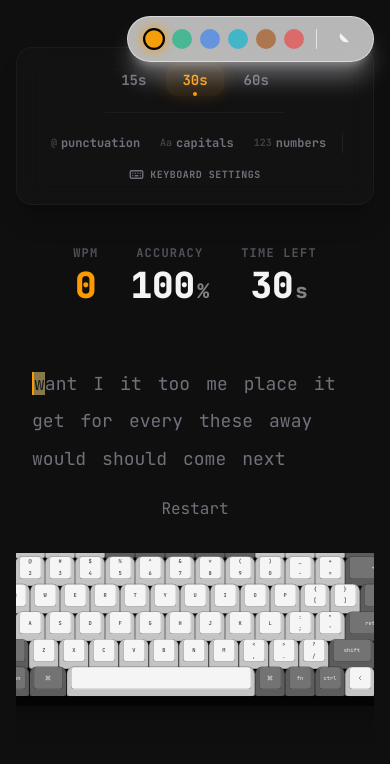
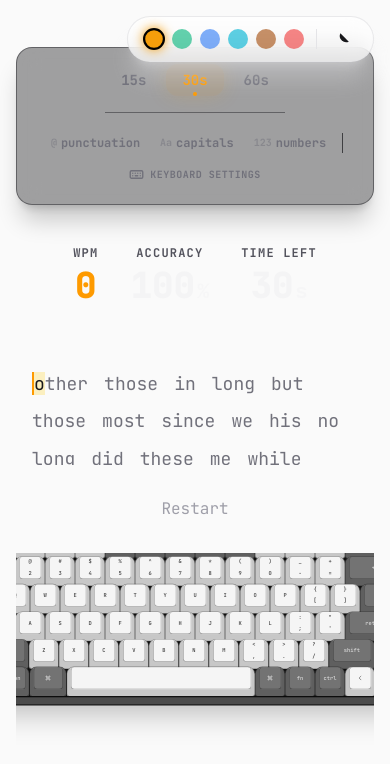
Before and after one commit to kuldeeprajput-dev/own-typing, a Next.js app: page / in a window 390 px wide. Shown: the top 764 px of the page. Built offline with nearby package versions, Linux system fonts and the light colour scheme; no server answers.

Commit message:
feat: implement animated theme-switching ripple effect with dynamic color mapping

```diff
--- a/components/TypingTest.tsx
+++ b/components/TypingTest.tsx
@@ -9,12 +9,150 @@ import WordDisplay from './WordDisplay';
 import ThemeToggle from './ThemeToggle';
 import VirtualKeyboard from './VirtualKeyboard';
 import KeyboardSettingsModal from './KeyboardSettingsModal';
+import { useKeyboardSettings, KeyboardTheme } from '@/context/KeyboardSettingsContext';
+
+interface ThemeStyles {
+  bg: string;
+  text: string;
+  accentText: string;
+  tryAgainBtn: string;
+  tryAgainHover: string;
+  restartBtn: string;
+  focusCard: string;
+}
+
+const themeStylesMap: Record<KeyboardTheme, { dark: ThemeStyles; light: ThemeStyles }> = {
+  Classic: {
+    dark: {
+      bg: 'bg-[#0f0f0f]',
+      text: 'text-zinc-100',
+      accentText: 'text-amber-500',
+      tryAgainBtn: 'bg-amber-500 text-black hover:bg-amber-400 shadow-[0_0_20px_rgba(245,158,11,0.2)]',
+      tryAgainHover: 'hover:scale-105 active:scale-95',
+      restartBtn: 'text-zinc-500 hover:text-zinc-300',
+      focusCard: 'bg-zinc-800/80 text-zinc-400 border border-zinc-700/50',
+    },
+    light: {
+      bg: 'bg-[#fafafa]',
+      text: 'text-zinc-900',
+      accentText: 'text-amber-600',
+      tryAgainBtn: 'bg-amber-600 text-white hover:bg-amber-500 shadow-[0_0_20px_rgba(217,119,6,0.15)]',
+      tryAgainHover: 'hover:scale-105 active:scale-95',
+      restartBtn: 'text-zinc-400 hover:text-zinc-650',
+      focusCard: 'bg-zinc-200/85 text-zinc-600 border border-zinc-300/50',
+    },
+  },
+  Mint: {
+    dark: {
+      bg: 'bg-[#0c1815]',
+      text: 'text-[#d1fae5]',
+      accentText: 'text-emerald-400',
+      tryAgainBtn: 'bg-emerald-400 text-black hover:bg-emerald-300 shadow-[0_0_20px_rgba(52,211,153,0.2)]',
+      tryAgainHover: 'hover:scale-105 active:scale-95',
+      restartBtn: 'text-emerald-600/70 hover:text-emerald-300',
+      focusCard: 'bg-[#0e211e]/90 text-emerald-300/80 border border-emerald-950/50',
+    },
+    light: {
+      bg: 'bg-[#f0fdf4]',
+      text: 'text-[#064e3b]',
+      accentText: 'text-emerald-600',
+      tryAgainBtn: 'bg-emerald-600 text-white hover:bg-emerald-500 shadow-[0_0_20px_rgba(5,150,105,0.15)]',
+      tryAgainHover: 'hover:scale-105 active:scale-95',
+      restartBtn: 'text-emerald-600/50 hover:text-emerald-800',
+      focusCard: 'bg-emerald-100/90 text-emerald-850 border border-emerald-250',
+    },
+  },
+  Royal: {
+    dark: {
+      bg: 'bg-[#070b13]',
+      text: 'text-[#dbeafe]',
+      accentText: 'text-blue-400',
+      tryAgainBtn: 'bg-blue-500 text-white hover:bg-blue-400 shadow-[0_0_20px_rgba(59,130,246,0.2)]',
+      tryAgainHover: 'hover:scale-105 active:scale-95',
+      restartBtn: 'text-blue-500/70 hover:text-blue-300',
+      focusCard: 'bg-[#0a0f1d]/90 text-blue-300/80 border border-blue-950/50',
+    },
+    light: {
+      bg: 'bg-[#f0f7ff]',
+      text: 'text-[#1e3a8a]',
+      accentText: 'text-blue-600',
+      tryAgainBtn: 'bg-blue-600 text-white hover:bg-blue-500 shadow-[0_0_20px_rgba(37,99,235,0.15)]',
+      tryAgainHover: 'hover:scale-105 active:scale-95',
+      restartBtn: 'text-blue-500/50 hover:text-blue-800',
+      focusCard: 'bg-blue-100/90 text-blue-850 border border-blue-250',
+    },
+  },
+  Dolch: {
+    dark: {
+      bg: 'bg-[#181818]',
+      text: 'text-[#e5e7eb]',
+      accentText: 'text-cyan-400',
+      tryAgainBtn: 'bg-cyan-400 text-black hover:bg-cyan-300 shadow-[0_0_20px_rgba(6,182,212,0.2)]',
+      tryAgainHover: 'hover:scale-105 active:scale-95',
+      restartBtn: 'text-zinc-500 hover:text-zinc-300',
+      focusCard: 'bg-[#1c1c1c]/90 text-zinc-400 border border-zinc-800/80',
+    },
+    light: {
+      bg: 'bg-[#f3f4f6]',
+      text: 'text-[#111827]',
+      accentText: 'text-cyan-600',
+      tryAgainBtn: 'bg-cyan-600 text-white hover:bg-cyan-550 shadow-[0_0_20px_rgba(8,145,178,0.15)]',
+      tryAgainHover: 'hover:scale-105 active:scale-95',
+      restartBtn: 'text-zinc-400 hover:text-zinc-700',
+      focusCard: 'bg-zinc-200/90 text-zinc-650 border border-zinc-300',
+    },
+  },
+  Sand: {
+    dark: {
+      bg: 'bg-[#14120e]',
+      text: 'text-[#f5f5dc]',
+      accentText: 'text-amber-500',
+      tryAgainBtn: 'bg-amber-500 text-black hover:bg-amber-400 shadow-[0_0_20px_rgba(245,158,11,0.2)]',
+      tryAgainHover: 'hover:scale-105 active:scale-95',
+      restartBtn: 'text-[#8c7853]/70 hover:text-[#f5f5dc]',
+      focusCard: 'bg-[#1f1a14]/90 text-[#8c7853] border border-[#3e3427]/80',
+    },
+    light: {
+      bg: 'bg-[#fdfbf7]',
+      text: 'text-[#451a03]',
+      accentText: 'text-amber-700',
+      tryAgainBtn: 'bg-amber-755 text-white hover:bg-amber-600 shadow-[0_0_20px_rgba(180,83,9,0.15)]',
+      tryAgainHover: 'hover:scale-105 active:scale-95',
+      restartBtn: 'text-[#8c7853]/60 hover:text-[#451a03]',
+      focusCard: 'bg-[#ebdcc3]/90 text-[#8c7853] border border-[#ebdcc3]/85',
+    },
+  },
+  Scarlet: {
+    dark: {
+      bg: 'bg-[#140606]',
+      text: 'text-[#ffe4e6]',
+      accentText: 'text-red-400',
+      tryAgainBtn: 'bg-red-500 text-white hover:bg-red-450 shadow-[0_0_20px_rgba(239,68,68,0.2)]',
+      tryAgainHover: 'hover:scale-105 active:scale-95',
+      restartBtn: 'text-red-700/70 hover:text-[#ffe4e6]',
+      focusCard: 'bg-[#1e0a0a]/90 text-red-400/80 border border-red-950/80',
+    },
+    light: {
+      bg: 'bg-[#fff5f5]',
+      text: 'text-[#7f1d1d]',
+      accentText: 'text-red-600',
+      tryAgainBtn: 'bg-red-600 text-white hover:bg-red-500 shadow-[0_0_20px_rgba(220,38,38,0.15)]',
+      tryAgainHover: 'hover:scale-105 active:scale-95',
+      restartBtn: 'text-red-500/50 hover:text-red-800',
+      focusCard: 'bg-red-100/90 text-red-850 border border-red-250',
+    },
+  },
+};
 
 export default function TypingTest() {
   const [isFocused, setIsFocused] = useState(false);
-  const [isDark, setIsDark] = useState(true);
   const [isSettingsOpen, setIsSettingsOpen] = useState(false);
   const containerRef = useRef<HTMLDivElement>(null);
+
+  const { settings } = useKeyboardSettings();
+  const isDark = settings.isDark;
+  const themeStyles = themeStylesMap[settings.theme] || themeStylesMap.Classic;
+  const styles = isDark ? themeStyles.dark : themeStyles.light;
 
   const {
     charStates,
@@ -31,10 +169,6 @@ export default function TypingTest() {
     setOptions,
     inputRef,
   } = useTypingEngine(30);
-
-  const toggleTheme = useCallback(() => {
-    setIsDark((prev) => !prev);
-  }, []);
 
   useEffect(() => {
     inputRef.current?.focus();
@@ -82,10 +216,10 @@ export default function TypingTest() {
 
   return (
     <div
-      className={`flex flex-col items-center justify-center h-screen overflow-hidden p-4 transition-colors duration-500 ${isDark ? 'bg-[#0f0f0f] text-zinc-100' : 'bg-[#fafafa] text-zinc-900'}`}
+      className={`flex flex-col items-center justify-center h-screen overflow-hidden p-4 transition-all duration-500 ease-in-out ${styles.bg} ${styles.text}`}
       onClick={() => inputRef.current?.focus()}
     >
-      <ThemeToggle isDark={isDark} onToggle={toggleTheme} />
+      <ThemeToggle />
 
       <KeyboardSettingsModal
         isOpen={isSettingsOpen}
@@ -114,7 +248,7 @@ export default function TypingTest() {
           <WordDisplay charStates={charStates} words={words} isDark={isDark} />
           {!isFocused && (
             <div className="absolute inset-0 flex items-center justify-center">
-              <div className={`px-4 py-2 rounded-lg text-sm ${isDark ? 'bg-zinc-800/80 text-zinc-400' : 'bg-gray-200/80 text-gray-600'}`}>
+              <div className={`px-4 py-2 rounded-lg text-sm transition-all duration-500 ease-in-out ${styles.focusCard}`}>
                 Click to focus
               </div>
             </div>
@@ -127,16 +261,16 @@ export default function TypingTest() {
           <div className="flex gap-8 sm:gap-12 mb-8">
             <div className="text-center">
               <div className={`text-xs sm:text-sm ${isDark ? 'text-zinc-500' : 'text-gray-500'} uppercase mb-1`}>WPM</div>
-              <div className="text-5xl sm:text-6xl font-bold text-amber-500">{stats.wpm}</div>
+              <div className={`text-5xl sm:text-6xl font-bold transition-all duration-500 ease-in-out ${styles.accentText}`}>{stats.wpm}</div>
             </div>
             <div className="text-center">
               <div className={`text-xs sm:text-sm ${isDark ? 'text-zinc-500' : 'text-gray-500'} uppercase mb-1`}>Accuracy</div>
-              <div className="text-5xl sm:text-6xl font-bold">{stats.accuracy}%</div>
+              <div className="text-5xl sm:text-6xl font-bold transition-all duration-500 ease-in-out">{stats.accuracy}%</div>
             </div>
           </div>
           <button
             onClick={handleTryAgain}
-            className="px-8 py-3 bg-amber-500 text-black font-bold rounded-lg hover:bg-amber-400 transition-all transform hover:scale-105"
+            className={`px-8 py-3 font-bold rounded-lg transition-all duration-500 ease-in-out transform ${styles.tryAgainBtn} ${styles.tryAgainHover}`}
           >
             Try Again
           </button>
@@ -160,7 +294,7 @@ export default function TypingTest() {
       {(status === 'idle' || status === 'running') && (
         <button
           onClick={handleRestart}
-          className={`mt-6 px-4 py-2 transition-colors ${isDark ? 'text-zinc-500 hover:text-zinc-300' : 'text-gray-500 hover:text-gray-700'}`}
+          className={`mt-6 px-4 py-2 transition-all duration-500 ease-in-out ${styles.restartBtn}`}
         >
           Restart
         </button>
--- a/components/VirtualKeyboard.tsx
+++ b/components/VirtualKeyboard.tsx
@@ -631,8 +631,8 @@ export default function VirtualKeyboard() {
     <div className="w-full overflow-x-auto flex justify-center py-6 select-none no-scrollbar">
       {/* Keyboard wrapper scaling for responsive widths */}
       <div className="scale-[0.6] origin-top sm:scale-[0.8] md:scale-95 lg:scale-100 my-[-55px] sm:my-[-25px] md:my-[-5px] lg:my-0 transition-transform duration-300">
-        <div className={`p-3 rounded-[16px] w-fit h-fit shadow-2xl border-2 transition-all duration-350 ${chassis.wrapper}`}>
-          <div className={`rounded-[5px] rounded-t-[8px] h-[278px] overflow-hidden border transition-all duration-350 ${chassis.inner}`}>
+        <div className={`p-3 rounded-[16px] w-fit h-fit shadow-2xl border-2 transition-all duration-500 ease-in-out ${chassis.wrapper}`}>
+          <div className={`rounded-[5px] rounded-t-[8px] h-[278px] overflow-hidden border transition-all duration-500 ease-in-out ${chassis.inner}`}>
             <div className="-space-y-1 -translate-y-1 rounded-[5px] overflow-hidden">
               {allRows.map((row, rowIndex) => (
                 <div key={rowIndex} className="flex">
@@ -704,19 +704,21 @@ export default function VirtualKeyboard() {
                         }}
                       >
                         <div
-                          className="relative overflow-hidden h-[50px] rounded-[4px] rounded-t-[12px] border border-black/40 flex items-start justify-center transition-all duration-100"
+                          className="relative overflow-hidden h-[50px] rounded-[4px] rounded-t-[12px] border border-black/40 flex items-start justify-center"
                           style={{
                             width: `${key.width}px`,
                             backgroundColor: baseBg,
+                            transition: 'background-color 500ms ease-in-out, border-color 500ms ease-in-out',
                           }}
                         >
                           <div
-                            className={`relative z-10 h-[37px] rounded-[6px] border border-t-0 ${borderInner} transition-all duration-100 text-[9px] font-semibold flex flex-col items-center justify-between p-1 select-none`}
+                            className={`relative z-10 h-[37px] rounded-[6px] border border-t-0 ${borderInner} text-[9px] font-semibold flex flex-col items-center justify-between p-1 select-none`}
                             style={{
                               width: `${innerWidth}px`,
                               backgroundColor: innerBg,
                               color: textColor,
                               transform: isPressed ? 'translateY(5px)' : 'translateY(0px)',
+                              transition: 'background-color 500ms ease-in-out, color 500ms ease-in-out, border-color 500ms ease-in-out, transform 75ms ease-out',
                             }}
                           >
                             {/* Render different labels depending on whether subLabel or icon exists */}
```
